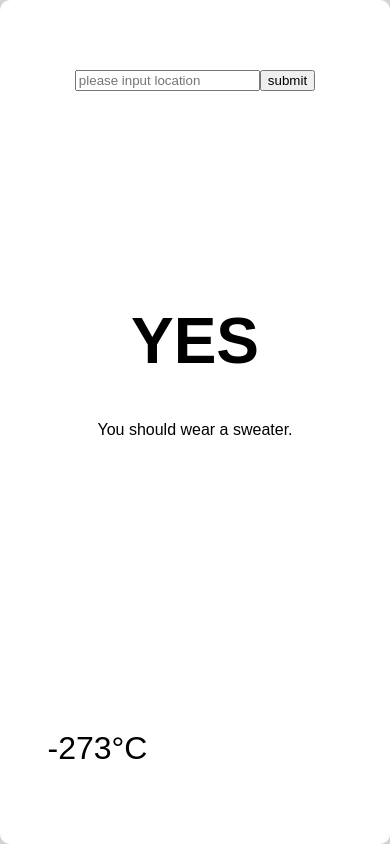
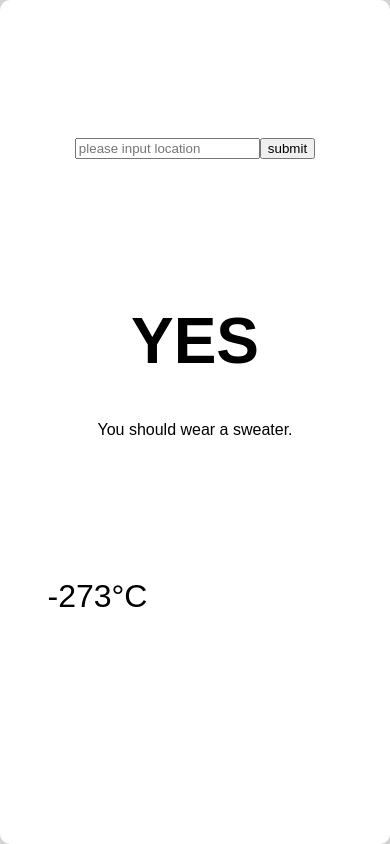
Before and after one commit to dtopal/sweater-app, a React (Create React App) app: page / in a window 390 px wide. Built offline with nearby package versions, Linux system fonts and the light colour scheme; no server answers.

Commit message:
Add more mobile css adjustments

```diff
--- a/src/Display.css
+++ b/src/Display.css
@@ -39,7 +39,7 @@
 }
 
 @media (max-width: 450px) {
-  #weather {
-    height: 100%;
+  #weather div {
+    height: 80%;
   }
 }
--- a/src/Location.css
+++ b/src/Location.css
@@ -4,7 +4,7 @@
   display: flex;
   flex-direction: column;
   justify-content: center;
-  align-items: center;
+  //align-items: center;
 }
 
 #error {
@@ -18,3 +18,9 @@
 .visible {
   visibility: visible;
 }
+
+@media (max-width: 450px) {
+  #location {
+    justify-content: flex-end;
+  }
+}
```
